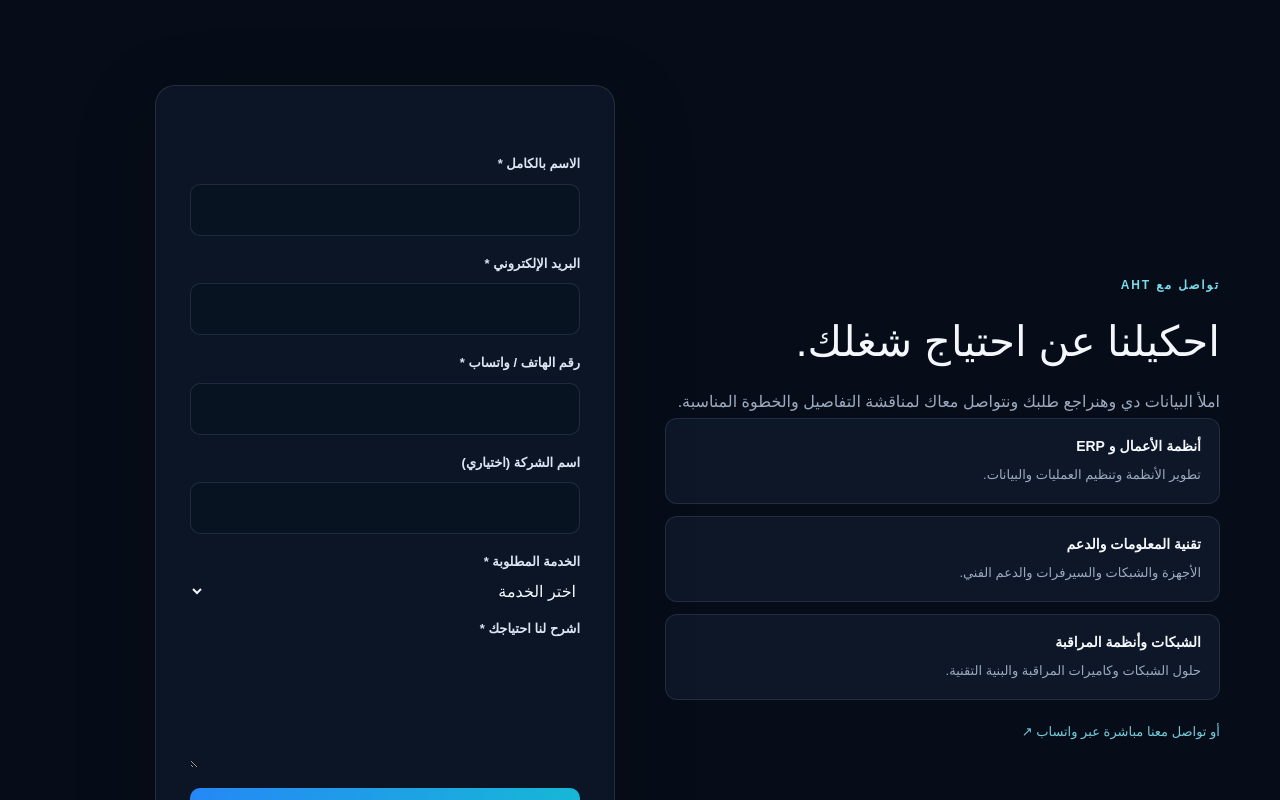
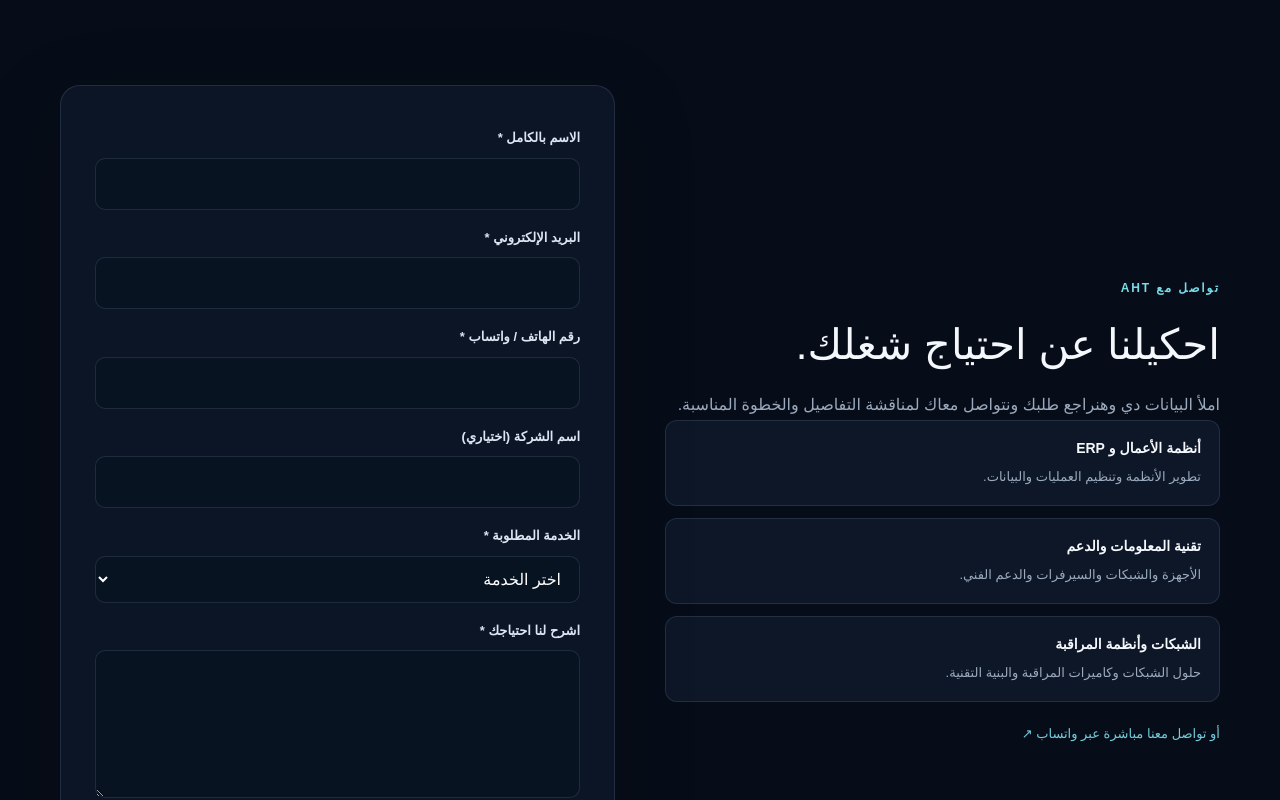
Before and after one commit to secretzoneoffical-collab/ahttechnology-website, a Next.js app: page /contact in a window 1280 px wide. Shown: the part 580-1380 px from the top of the page. Built offline with nearby package versions, Linux system fonts and the light colour scheme.

Commit message:
Style service inquiry form and admin inbox

```diff
--- a/app/globals.css
+++ b/app/globals.css
@@ -203,3 +203,28 @@ button, a { -webkit-tap-highlight-color: transparent; }
   .admin-page-heading h1 { font-size: 29px; }
   .admin-nav { grid-template-columns: repeat(2,minmax(0,1fr)); }
 }
+
+
+/* Service request form and inbox */
+.auth-form select, .auth-form textarea {
+  width: 100%;
+  padding: 13px 14px;
+  border: 1px solid var(--line);
+  border-radius: 10px;
+  outline: none;
+  background: #081321;
+  color: white;
+  font: inherit;
+}
+.auth-form select:focus, .auth-form textarea:focus {
+  border-color: var(--blue);
+  box-shadow: 0 0 0 3px rgba(37,136,245,.12);
+}
+.auth-form textarea { resize: vertical; min-height: 120px; }
+.contact-form-card { width: 100%; max-width: 560px; }
+.contact-request-form { margin-top: 0; }
+.admin-cell-sub { display: block; margin-top: 5px; color: var(--muted); font-size: 11px; }
+.admin-message-cell { min-width: 220px; max-width: 320px; white-space: normal; line-height: 1.7; }
+.admin-table td a { color: #78d9e9; }
+.admin-stat small { color: var(--muted); font-size: 11px; }
+@media (max-width: 850px) { .contact-form-card { max-width: none; } }
```
